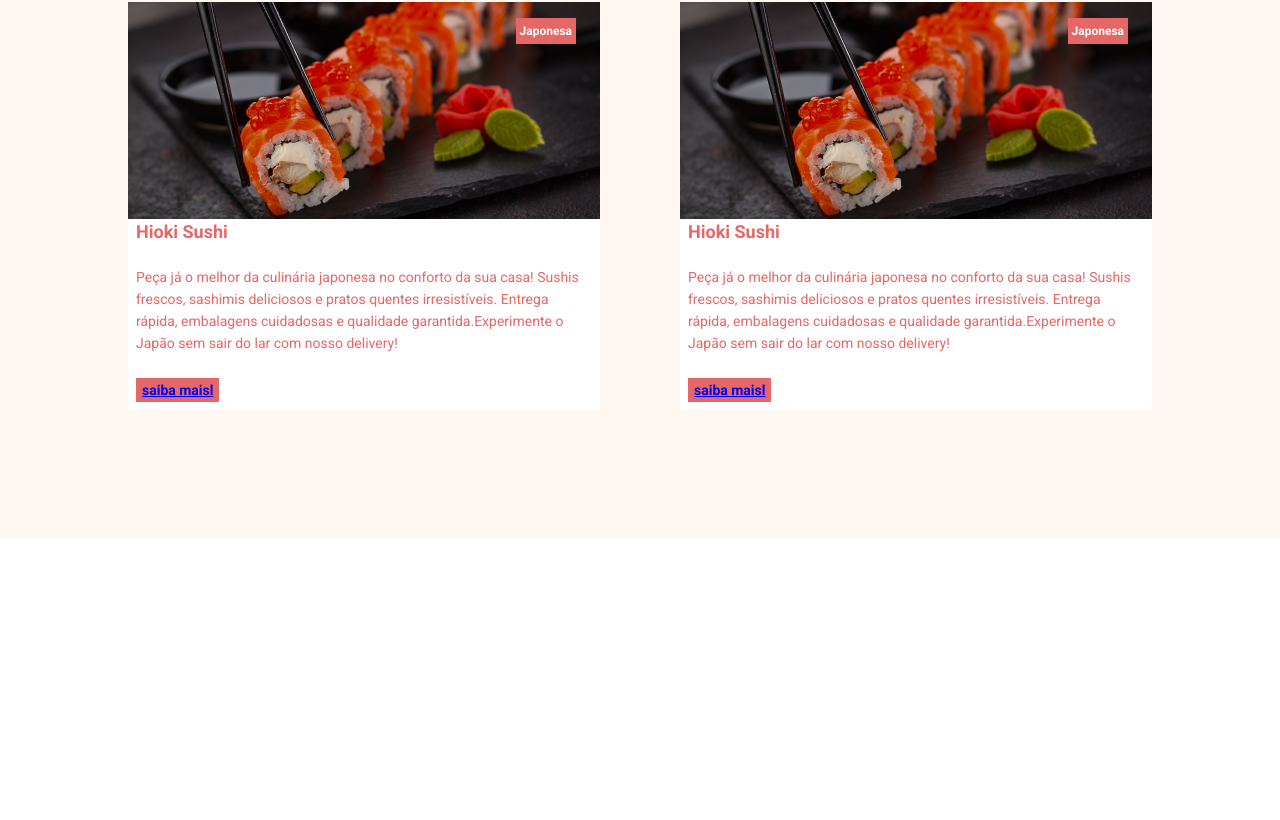
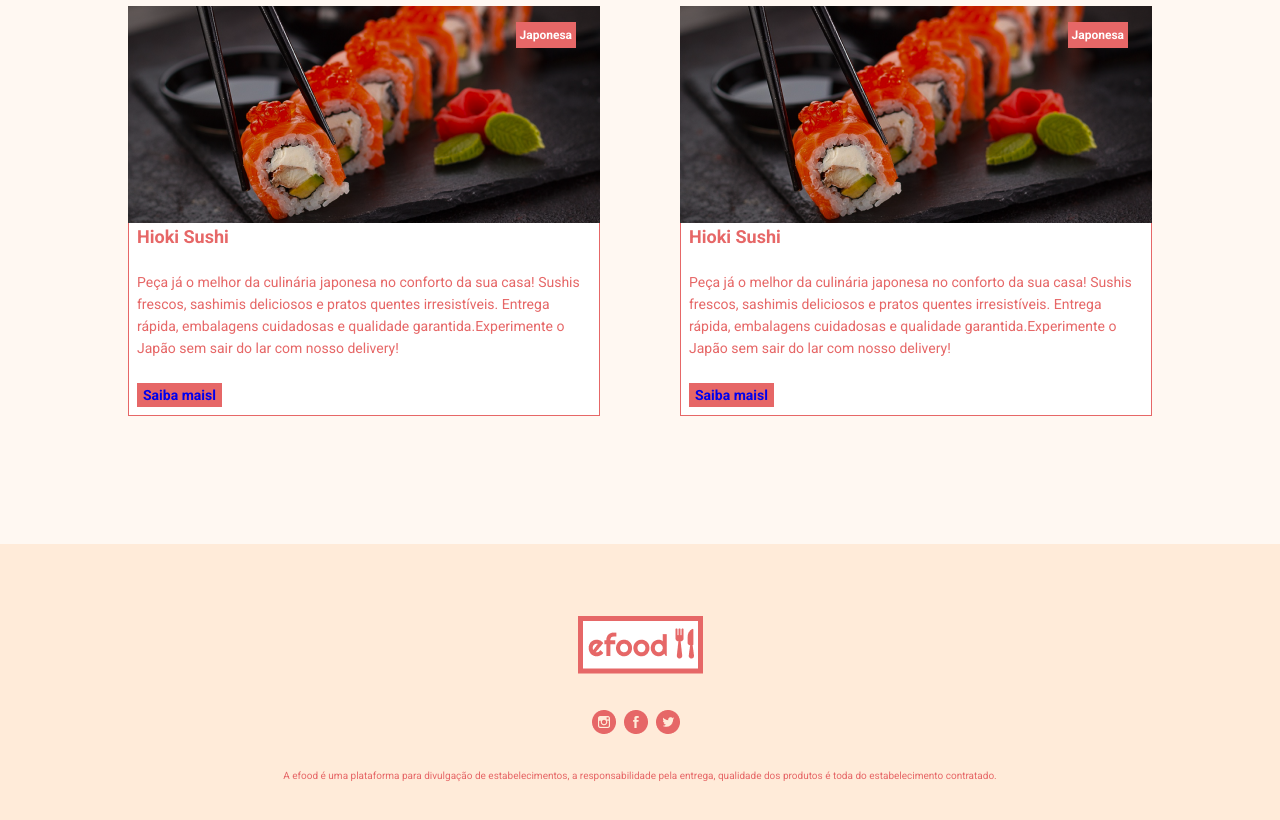
Before and after one commit to joao-carlos-dev/EFood, a React (Create React App) app: page /perfil in a window 1280 px wide. Shown: the part 1456-2276 px from the top of the page. Before the commit the page ends 1994 px from the top, so only its background shows below. Built offline with nearby package versions, Linux system fonts and the light colour scheme.

Commit message:
construindo o footer

```diff
--- a/src/App.tsx
+++ b/src/App.tsx
@@ -1,6 +1,7 @@
 import { BrowserRouter } from 'react-router-dom'
 import { EstiloGlobal } from './styles'
 import Rotas from './routes'
+import Footer from './components/Footer'
 
 function App() {
   return (
@@ -8,6 +9,7 @@
       <EstiloGlobal />
       <div>
         <Rotas />
+        <Footer />
       </div>
     </BrowserRouter>
   )
--- /dev/null
+++ b/src/components/Footer/index.tsx
@@ -0,0 +1,48 @@
+import logo from '../../assets/images/logo.png'
+import insta from '../../assets/images/insta-logo.png'
+import face from '../../assets/images/face-logo .png'
+import twitter from '../../assets/images/twitter-logo.png'
+import {
+  Container,
+  FooterSection,
+  Link,
+  Links,
+  LogoFooter,
+  TextoFooter
+} from './styles'
+
+const Footer = () => (
+  <Container>
+    <div className="container">
+      <LogoFooter src={logo} alt="EFOOD" />
+      <FooterSection>
+        <Links>
+          <li>
+            <Link>
+              <img src={insta} alt="instagran" />
+            </Link>
+          </li>
+          <li>
+            <Link>
+              <img src={face} alt="facebook" />
+            </Link>
+          </li>
+          <li>
+            <Link>
+              <img src={twitter} alt="twitter" />
+            </Link>
+          </li>
+        </Links>
+      </FooterSection>
+      <FooterSection>
+        <TextoFooter>
+          A efood é uma plataforma para divulgação de estabelecimentos, a
+          responsabilidade pela entrega, qualidade dos produtos é toda do
+          estabelecimento contratado.
+        </TextoFooter>
+      </FooterSection>
+    </div>
+  </Container>
+)
+
+export default Footer
--- /dev/null
+++ b/src/components/Footer/styles.ts
@@ -0,0 +1,33 @@
+import styled from 'styled-components'
+import { cores } from '../../styles'
+
+export const Container = styled.footer`
+  background-color: ${cores.laranjaClaro};
+  padding: 32px 0;
+  text-align: center;
+`
+
+export const LogoFooter = styled.img`
+  width: 125px;
+  margin-top: 40px;
+  margin-bottom: 32px;
+`
+
+export const Links = styled.ul`
+  display: flex;
+  justify-content: center;
+`
+
+export const Link = styled.a`
+  text-decoration: none;
+  margin-right: 8px;
+`
+
+export const FooterSection = styled.div`
+  margin-bottom: 32px;
+`
+
+export const TextoFooter = styled.p`
+  font-size: 10px;
+  font-weight: 400;
+`
--- a/src/components/Header/index.tsx
+++ b/src/components/Header/index.tsx
@@ -1,3 +1,4 @@
+import { Link } from 'react-router-dom'
 import { HeaderBar, LinkCarrinho, Links } from './styles'
 import logo from '../../assets/images/logo.png'
 import carrinho from '../../assets/images/carrinho.png'
@@ -12,7 +13,9 @@
         </li>
       </Links>
     </nav>
-    <img src={logo} alt="EFOOD" />
+    <Link to="/">
+      <img src={logo} alt="EFOOD" />
+    </Link>
     <LinkCarrinho href="#">
       0 - produto(s)
       <img src={carrinho} alt="carrinho" />
--- a/src/components/Hero/styles.ts
+++ b/src/components/Hero/styles.ts
@@ -6,7 +6,6 @@
   display: flex;
   flex-direction: column;
   align-items: center;
-  margin-bottom: 80px;
 `
 
 export const Logo = styled.img`
--- a/src/components/Restaurants/index.tsx
+++ b/src/components/Restaurants/index.tsx
@@ -1,7 +1,7 @@
 import { Link } from 'react-router-dom'
 import { ButtonContainer } from '../Button/styles'
 import Tag from '../Tag'
-import { Card, Descricao, Infos, Titulo } from './styles'
+import { Border, Card, Descricao, Infos, Titulo } from './styles'
 
 type Props = {
   titulo: string
@@ -18,11 +18,13 @@
         <Tag key={info}>{info}</Tag>
       ))}
     </Infos>
-    <Titulo>{titulo}</Titulo>
-    <Descricao>{descricao}</Descricao>
-    <ButtonContainer>
-      <Link to="/perfil">saiba maisl</Link>
-    </ButtonContainer>
+    <Border>
+      <Titulo>{titulo}</Titulo>
+      <Descricao>{descricao}</Descricao>
+      <ButtonContainer>
+        <Link to="/perfil">Saiba maisl</Link>
+      </ButtonContainer>
+    </Border>
   </Card>
 )
 
--- a/src/components/Restaurants/styles.ts
+++ b/src/components/Restaurants/styles.ts
@@ -16,6 +16,12 @@
     margin-bottom: 8px;
     margin-left: 8px;
   }
+`
+
+export const Border = styled.div`
+  border: 1px;
+  border-style: solid;
+  border-color: ${cores.laranja};
 `
 
 export const Titulo = styled.h3`
@@ -43,8 +49,3 @@
     margin-right: 8px;
   }
 `
-// div {
-//   border: 0px, 1px, 1px, 1px;
-//   border-style: solid;
-//   border-color: ${cores.laranja};
-// }
--- a/src/styles.ts
+++ b/src/styles.ts
@@ -14,6 +14,7 @@
     box-sizing: border-box;
     font-family: Roboto, sans-serif;
     list-style: none;
+    text-decoration: none;
   }
 
   body {
```
